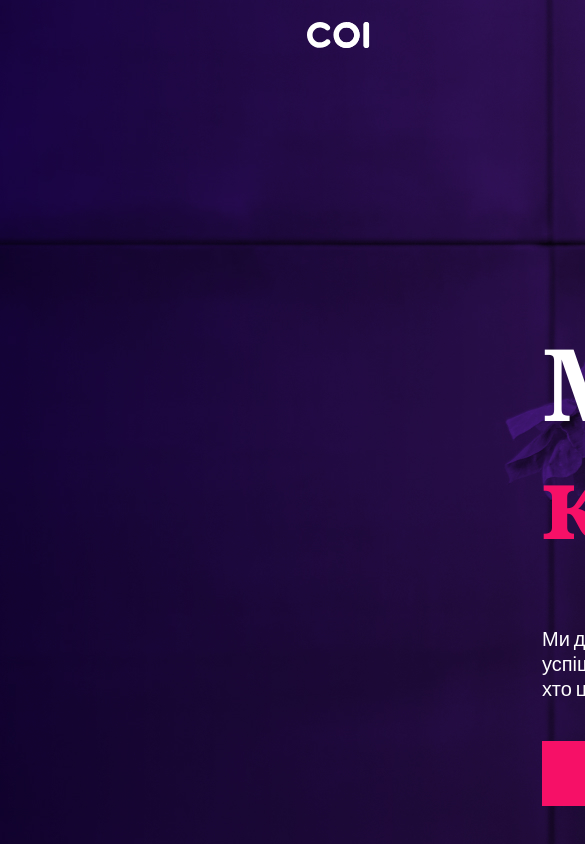
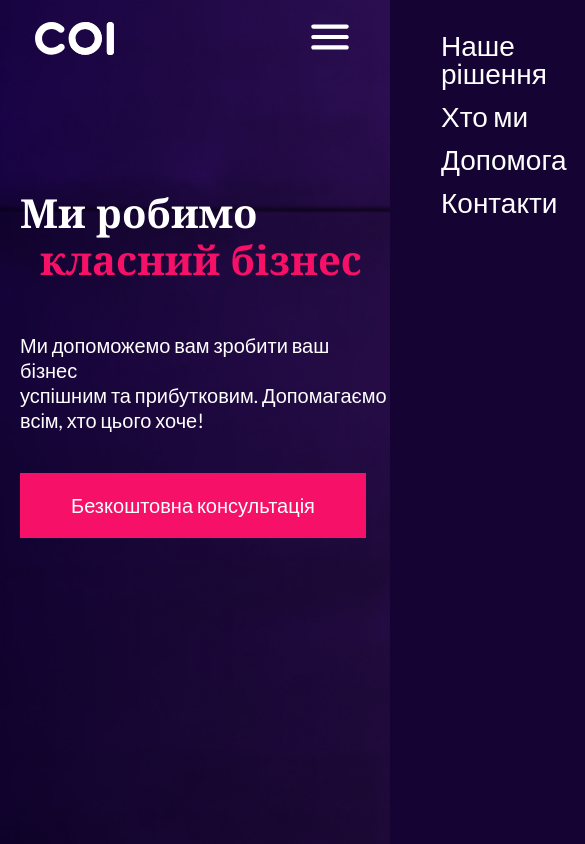
Before and after one commit to gnosis-frog/coi-business, a website built with Parcel: page src/index.html in a window 390 px wide. Shown: the top 844 px of the page, 585 px wide, since content can reach past the window. Built offline with nearby package versions, Linux system fonts and the light colour scheme.

Commit message:
mixins, header adaptiveness, burger menu

```diff
--- a/src/index.html
+++ b/src/index.html
@@ -26,7 +26,12 @@
       <div class="header__actions" id="home">
         <a href="#home" class="logo header__logo"></a>
 
-        <nav class="menu">
+        <a href="#menu" class="icon icon--hamburger"></a>
+
+
+        <nav class="menu header__menu">
+          <a href="#" class="icon icon--cross"></a>
+
           <ul class="menu__list">
             <li class="menu__list-item">
               <a href="#solutions" class="menu__link">Наше рішення</a>
@@ -50,11 +55,14 @@
       <div class="header__wrapper">
         <div class="header__scroll">
           <h1 class="header__title">
-            Ми робимо <span class="header__title header__title--red">класний бізнес</span>
+            Ми робимо<br>
+            <span class="header__title header__title--red">класний бізнес</span>
           </h1>
 
           <p class="header__paragraph">
-            Ми допоможемо вам зробити ваш бізнес успішним та прибутковим. Допомагаємо всім, хто цього хоче!
+            Ми допоможемо вам зробити ваш бізнес <br>
+            успішним та прибутковим. Допомагаємо <br>
+            всім, хто цього хоче!
           </p>
 
           <a href="#help" class="button header__button">
--- a/src/scripts/main.js
+++ b/src/scripts/main.js
@@ -1 +1,9 @@
 'use strict';
+
+window.addEventListener('hashchange', () => {
+  if (window.location.hash === '#menu') {
+    document.body.classList.add('page__body--with-menu');
+  } else {
+    document.body.classList.remove('page__body--with-menu');
+  }
+});
--- a/src/styles/blocks/footer.scss
+++ b/src/styles/blocks/footer.scss
@@ -1,6 +1,7 @@
 .footer {
   background-color: $c-secondary;
-  width: 1900px;
+  width: 100%;
+  display: none;
 
   &__wrapper {
     height: 100px;
--- a/src/styles/blocks/header.scss
+++ b/src/styles/blocks/header.scss
@@ -1,15 +1,30 @@
 .header {
-  height: 978px;
-  width: 1900px;
+  height: 100vh;
 
   background-image: url(../images/Photo.jpg);
   background-size: cover;
+
+  &__menu {
+    display: block;
+
+    @include onTablet {
+      position: fixed;
+    }
+  }
 
   &__wrapper {
     display: flex;
     flex-direction: column;
     align-items: center;
-    margin-top: 200px;
+    margin: 0 auto;
+
+    @include onTablet {
+      margin-top: 200px;
+    }
+
+    @include onPhone {
+      margin-top: 100px;
+    }
   }
 
   &__actions {
@@ -17,9 +32,9 @@
     justify-content: space-around;
   }
 
-  &__scroll {
-    width: 816px;
-  }
+  // &__scroll {
+  //   // width: 816px;
+  // }
 
   &__logo {
     margin-top: 22px;
@@ -33,18 +48,47 @@
 
     &--red {
       color: $c-main;
+      margin-right: 0;
+    }
+
+    @include onTablet {
+      font-size: 80px;
+    }
+
+    @include onPhone {
+      font-size: 40px;
+      margin-left: 10px;
+    }
+
+    @include onNotebook {
+      margin-left: 20px;
     }
   }
 
   &__paragraph {
-    width: 420px;
     margin-top: 50px;
 
     font-size: 20px;
     color: $c-white;
+
+    @include onPhone {
+      margin-left: 10px;
+    }
+
+    @include onNotebook {
+      margin-left: 20px;
+    }
   }
 
   &__button {
     margin-top: 40px;
+
+    @include onPhone {
+      margin-left: 10px;
+    }
+
+    @include onNotebook {
+      margin-left: 20px;
+    }
   }
 }
--- /dev/null
+++ b/src/styles/blocks/icon.scss
@@ -0,0 +1,34 @@
+.icon {
+  display: block;
+  height: 40px;
+  width: 40px;
+
+  &--hamburger {
+    display: none;
+    margin-top: 12px;
+    background-image: url(../images/icons/Icon-Burger-menu.svg);
+    background-repeat: no-repeat;
+    background-size: contain;
+
+    @include onTablet {
+      display: block;
+      height: 50px;
+      width: 50px;
+    }
+  }
+
+  &--cross {
+    display: none;
+    margin-top: 21px;
+    position: fixed;
+    margin-left: 130%;
+
+    background-image: url(../images/icons/Icon-Close.svg);
+    background-repeat: no-repeat;
+    background-size: contain;
+
+    @include onTablet {
+      display: block;
+    }
+  }
+}
--- a/src/styles/blocks/logo.scss
+++ b/src/styles/blocks/logo.scss
@@ -3,4 +3,14 @@
   height: 26px;
   display: inline-block;
   background: url(../images/icons/Logo.svg) no-repeat;
+  background-size: contain;
+
+  @include onTablet {
+    height: 33px;
+    width: 400px;
+  }
+
+  @include onPhone {
+    width: 200px;
+  }
 }
--- a/src/styles/blocks/main.scss
+++ b/src/styles/blocks/main.scss
@@ -1,6 +1,7 @@
 .main {
-  width: 1900px;
-  display: flex;
+  width: 100%;
+  // display: flex;
+  display: none;
 
   &__photo {
     height: 866px;
--- a/src/styles/blocks/menu.scss
+++ b/src/styles/blocks/menu.scss
@@ -2,6 +2,16 @@
   &__list {
     display: flex;
     list-style: none;
+
+    @include onTablet {
+      position: fixed;
+      flex-direction: column;
+      margin-left: 50%;
+    }
+
+    @include onPhone {
+      margin-left: 40%;
+    }
 
     &-item {
       margin-left: 50px;
@@ -9,6 +19,12 @@
       line-height: 24px;
       font-weight: 500;
       font-size: 20px;
+
+      @include onTablet {
+        margin-top: 15px;
+        font-size: 28px;
+        line-height: 28px;
+      }
     }
   }
 
--- a/src/styles/blocks/page.scss
+++ b/src/styles/blocks/page.scss
@@ -1,8 +1,20 @@
 .page {
   font-family: "Lato", Arial, sans-serif;
   scroll-behavior: smooth;
+  background-color: $c-secondary;
 
   &__body {
     margin: 0;
+    transition: transform 0.3s;
+
+    &--with-menu {
+      position: fixed;
+      top: 0;
+      left: 0;
+      right: 0;
+
+      transform: translateX(-100%);
+      transition: transform 0.3s;
+    }
   }
 }
--- a/src/styles/main.scss
+++ b/src/styles/main.scss
@@ -7,3 +7,4 @@
 @import "blocks/button.scss";
 @import "blocks/main.scss";
 @import "blocks/footer.scss";
+@import "blocks/icon.scss";
--- a/src/styles/utils/_mixins.scss
+++ b/src/styles/utils/_mixins.scss
@@ -4,3 +4,21 @@
     #{$_property}: $_toValue;
   }
 }
+
+@mixin onTablet {
+  @media (max-width: 1200px) {
+    @content;
+  }
+}
+
+@mixin onNotebook {
+  @media (max-width: 1900px) {
+    @content;
+  }
+}
+
+@mixin onPhone {
+  @media (max-width: 768px) {
+    @content;
+  }
+}
```
Also changed, not shown: src/images/icons/Icon-Burger-menu.svg (added), src/images/icons/Icon-Close.svg (added).
